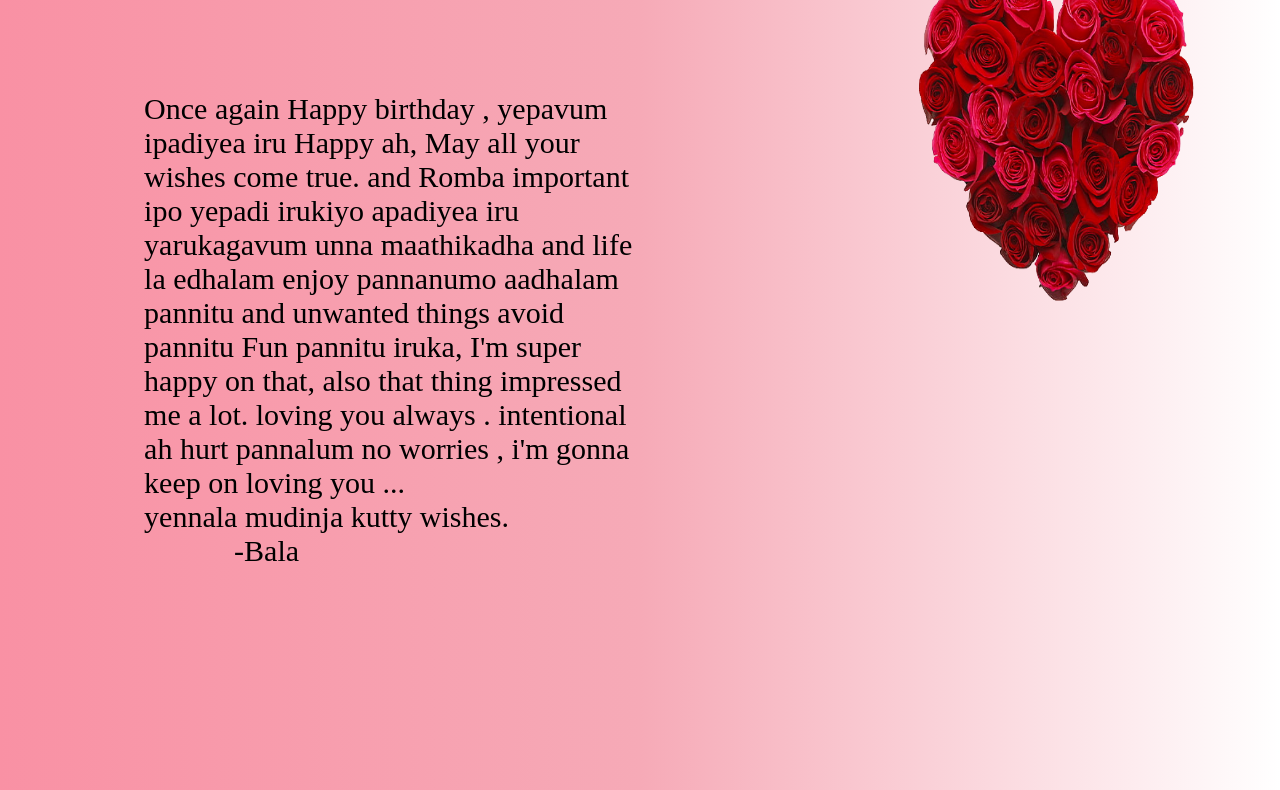
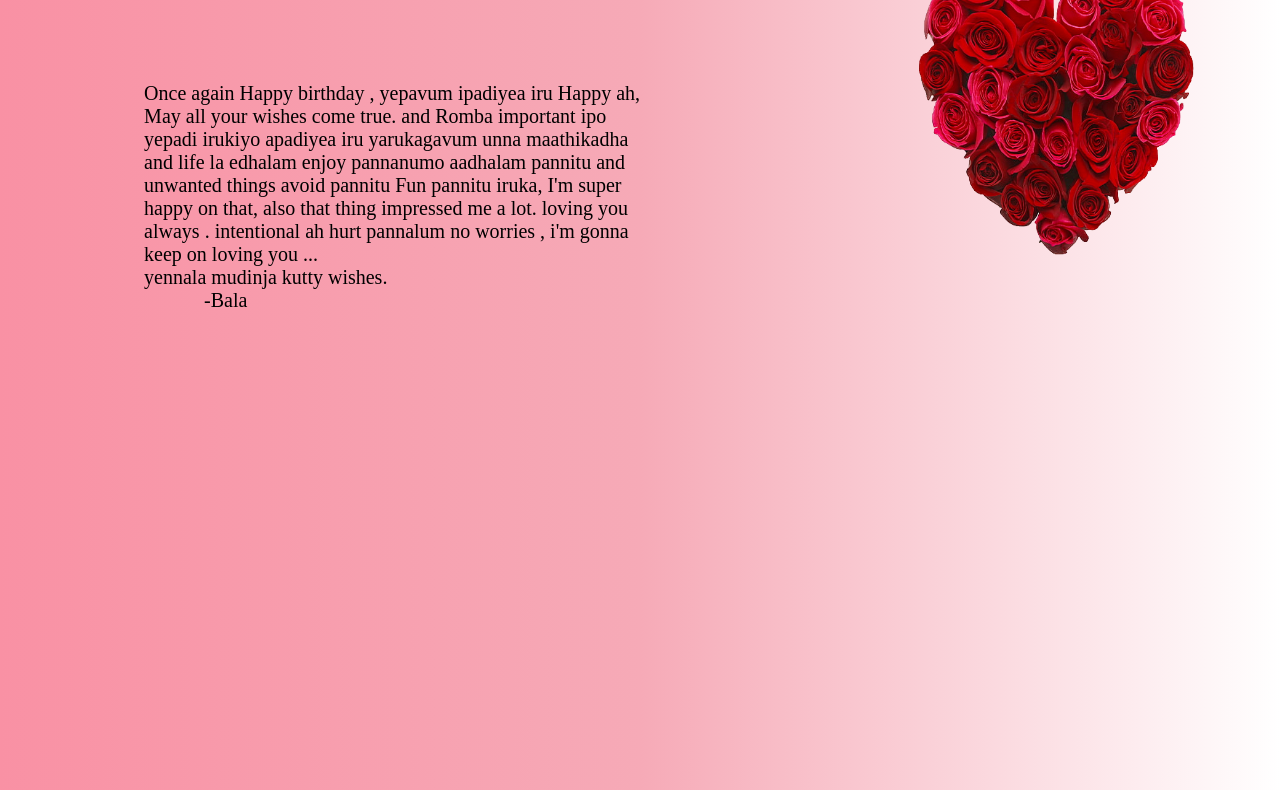
Before and after one commit to bala24082001/bala, a plain HTML site: page index.html in a window 1280 px wide. Shown: the part 219-1009 px from the top of the page. Drawn offline with Linux system fonts and the light colour scheme.

Commit message:
Update index.html

```diff
--- a/index.html
+++ b/index.html
@@ -21,7 +21,7 @@
         height: 870px;
     }
     img{
-        height: 400px;
+        height: 350px;
         width: 100%;
         margin-top: 150px;
     }
@@ -39,7 +39,7 @@
         margin-left: 12%;
         height: 500px;
         width: 70%;
-        font-size: 30px;
+        font-size: 20px;
 
     }
 
```
